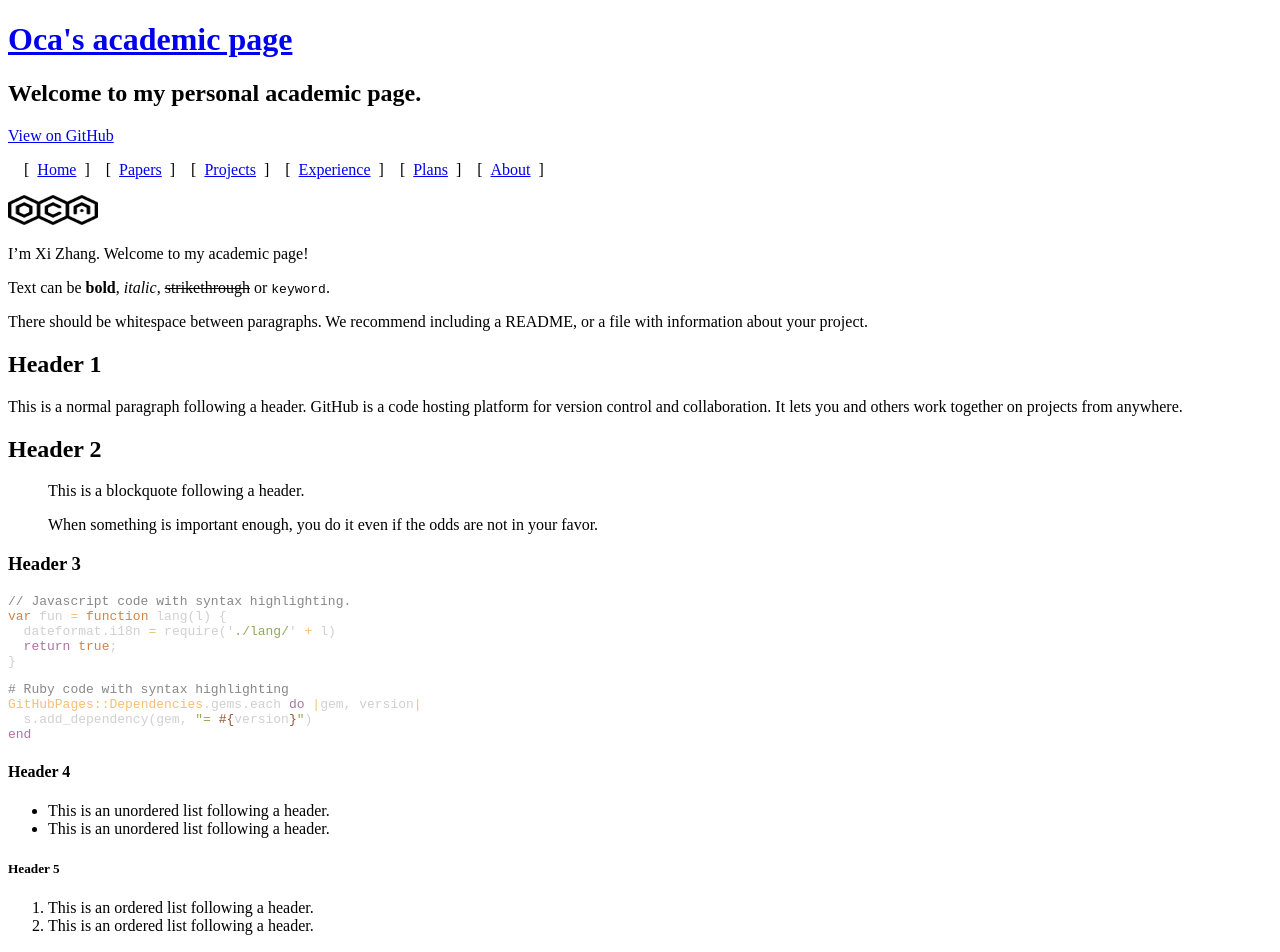
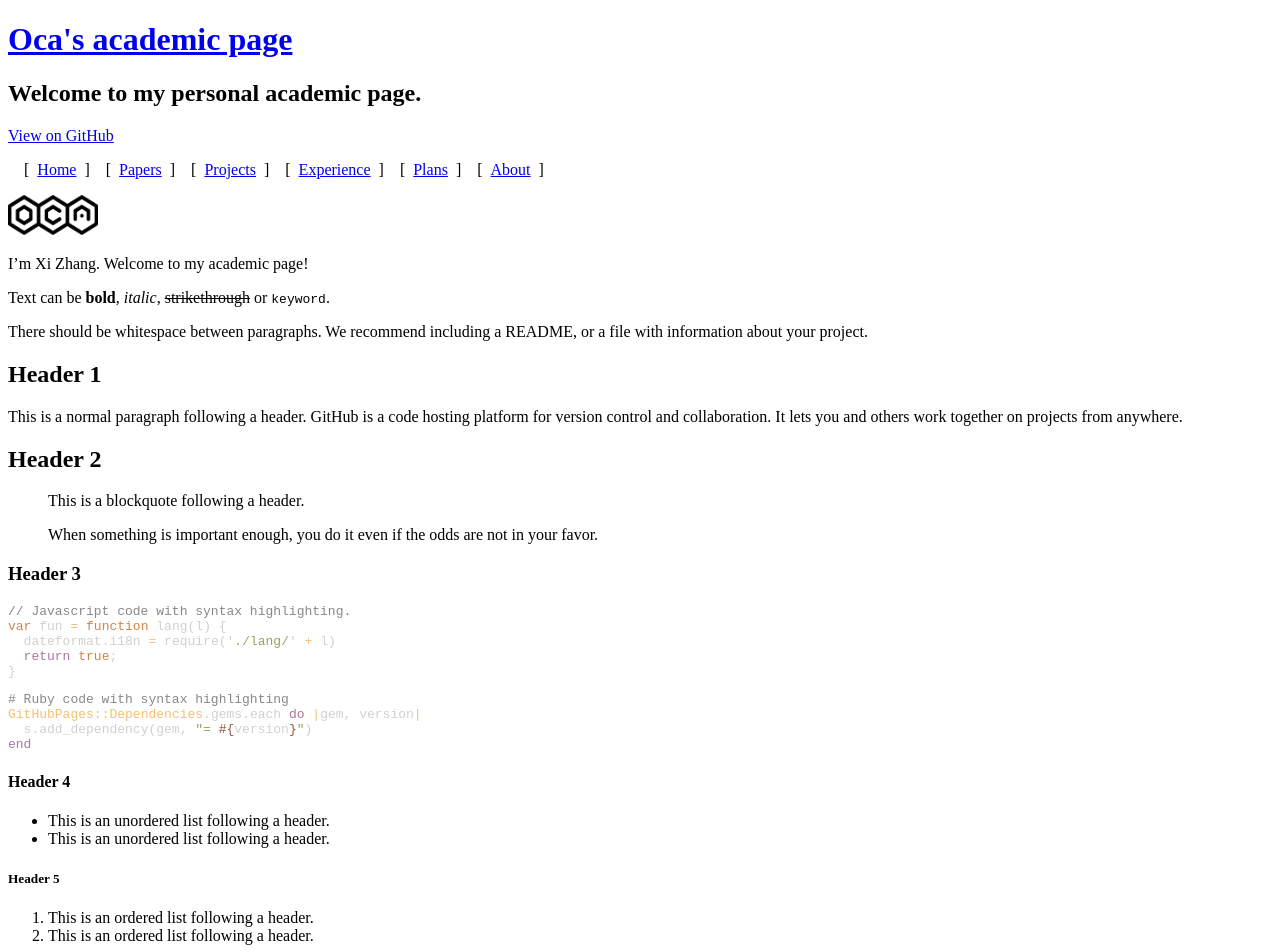
Before and after one commit to oca-john/academic-page, a Jekyll site: the page built from index.md, in a window 1280 px wide. Shown: the top 952 px of the page. Built offline with Jekyll 4.4.1, drawn with Linux system fonts in a browser that asks for light colours.

Commit message:
Update index.md

```diff
--- a/index.md
+++ b/index.md
@@ -4,7 +4,7 @@ layout: default
 
 &emsp;[&ensp;[Home](./index.html)&ensp;]&emsp;[&ensp;[Papers](./publications.html)&ensp;]&emsp;[&ensp;[Projects](./projects.html)&ensp;]&emsp;[&ensp;[Experience](./experience.html)&ensp;]&emsp;[&ensp;[Plans](./plans.html)&ensp;]&emsp;[&ensp;[About](./about.html)&ensp;]&emsp;
 
-<img src="ocas-logo.png" title="logo" height="30" width="90">
+<img src="ocas-logo.png" title="logo" height="40" width="90">
 
 I'm Xi Zhang. Welcome to my academic page!
 
```
